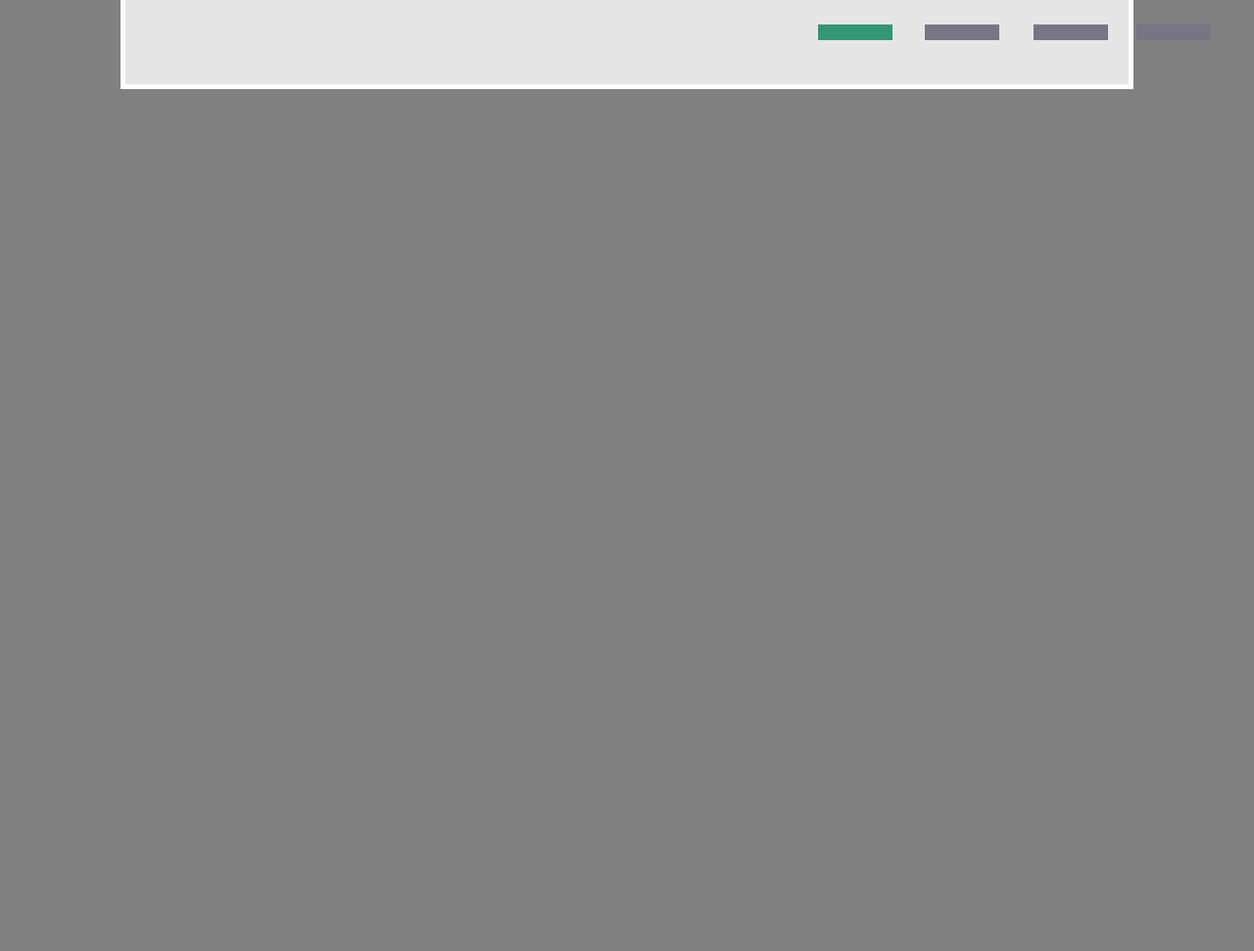
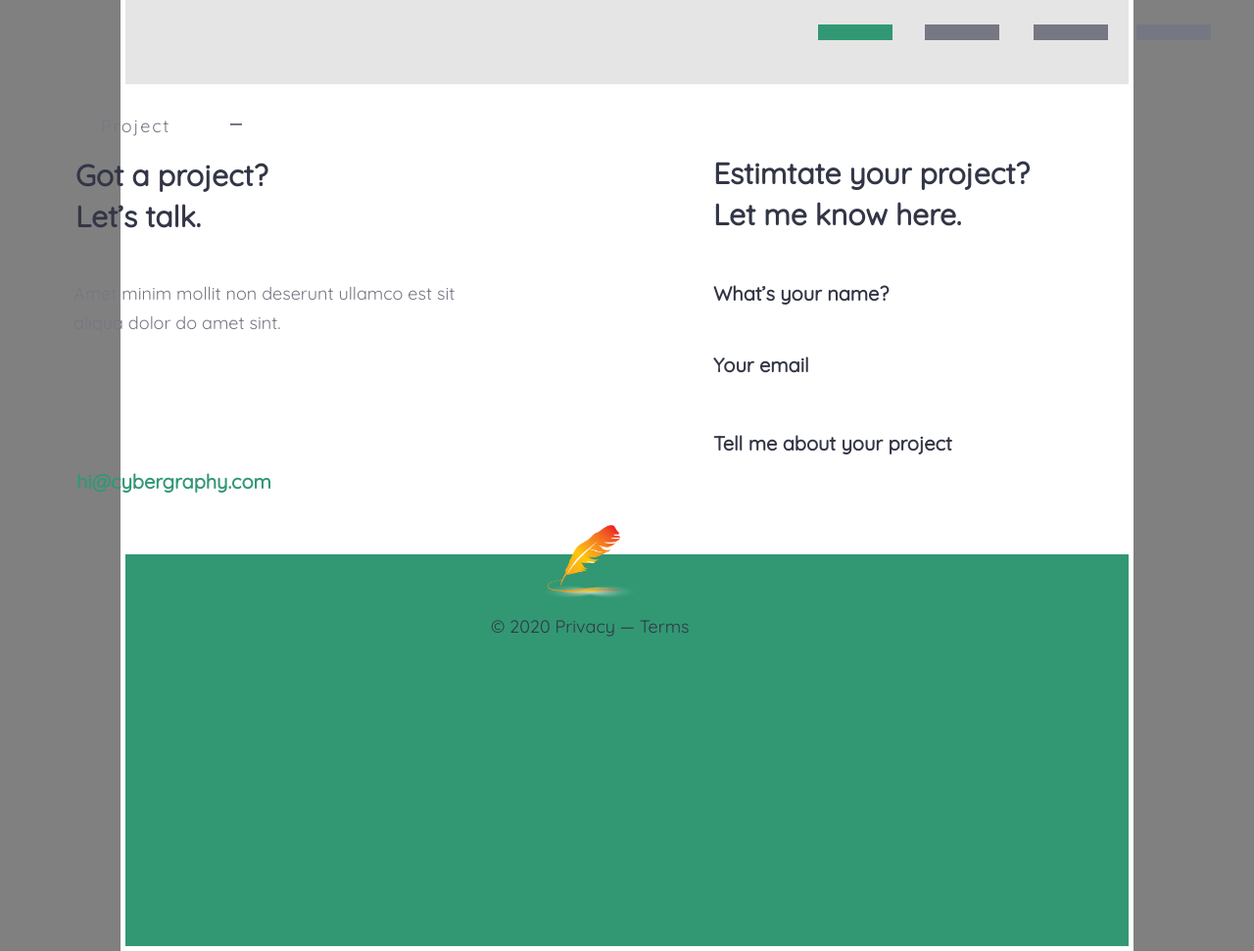
Before and after one commit to iamclement1/cybergraphy, a plain HTML site: page index.html in a window 1280 px wide. Shown: the part 2974-3945 px from the top of the page at 98% size. Before the commit the page ends 3075 px from the top, so only its background shows below. Drawn offline with Linux system fonts and the light colour scheme.

Commit message:
new content added

```diff
--- a/css/style.css
+++ b/css/style.css
@@ -783,3 +783,187 @@ h6 {
 
 	border: 8px solid #757783;
 }
+
+.card6 {
+	background-color: #fff;
+	display: flex;
+	height: 30em;
+	align-items: center;
+	justify-content: center;
+	padding: auto;
+}
+
+.card6_project {
+	background-color: #fff;
+	height: 29em;
+	width: 49%;
+	margin: 0 5px;
+}
+
+.card6_line {
+	position: absolute;
+	width: 10px;
+	height: 0px;
+	left: 235px;
+	top: 3100px;
+	border: 1px solid #757783;
+}
+
+.project_card6 {
+	position: absolute;
+	width: 73px;
+	height: 26px;
+	left: calc(50% - 73px / 2 - 500.5px);
+	top: 3090px;
+	font-family: Quicksand;
+	font-style: normal;
+	font-weight: 500;
+	font-size: 18px;
+	line-height: 140.62%;
+	/* identical to box height, or 25px */
+	letter-spacing: 0.1em;
+
+	color: #757783;
+}
+
+.card6_talk {
+	position: absolute;
+	width: 206px;
+	height: 85px;
+	left: calc(50% - 206px / 2 - 460px);
+	top: 3132px;
+	font-family: Quicksand;
+	font-style: normal;
+	font-weight: bold;
+	font-size: 30px;
+	line-height: 140.62%;
+	/* or 42px */
+	color: #333646;
+}
+
+.card6_txt {
+	position: absolute;
+	width: 394px;
+	height: 60px;
+	left: calc(50% - 394px / 2 - 368px);
+	top: 3259px;
+	font-family: Quicksand;
+	font-style: normal;
+	font-weight: 500;
+	font-size: 18px;
+	line-height: 30px;
+	/* or 167% */
+	color: #757783;
+}
+
+.card6_mail {
+	position: absolute;
+	width: 206px;
+	height: 25px;
+	left: calc(50% - 206px / 2 - 459px);
+	top: 3453px;
+	font-family: Quicksand;
+	font-style: normal;
+	font-weight: bold;
+	font-size: 20px;
+	line-height: 25px;
+	/* identical to box height */
+
+	color: #319873;
+}
+
+.card6_est {
+	background-color: #fff;
+	height: 29em;
+	width: 49%;
+}
+
+.est {
+	position: absolute;
+	width: 342px;
+	height: 85px;
+	left: calc(50% - 342px / 2 + 259px);
+	top: 3130px;
+	font-family: Quicksand;
+	font-style: normal;
+	font-weight: bold;
+	font-size: 30px;
+	line-height: 140.62%;
+	/* or 42px */
+	color: #333646;
+}
+
+.card6_name {
+	position: absolute;
+	width: 187px;
+	height: 30px;
+	left: calc(50% - 187px / 2 + 181.5px);
+	top: 3259px;
+	font-family: Quicksand;
+	font-style: normal;
+	font-weight: bold;
+	font-size: 20px;
+	line-height: 30px;
+	/* identical to box height, or 150% */
+
+	color: #333646;
+}
+
+.card6_mai {
+	position: absolute;
+	width: 103px;
+	height: 30px;
+	left: calc(50% - 103px / 2 + 139.5px);
+	top: 3332px;
+	font-family: Quicksand;
+	font-style: normal;
+	font-weight: bold;
+	font-size: 20px;
+	line-height: 30px;
+	/* identical to box height, or 150% */
+	color: #333646;
+}
+
+.tell {
+	position: absolute;
+	width: 255px;
+	height: 30px;
+	left: calc(50% - 255px / 2 + 215.5px);
+	top: 3412px;
+	font-family: Quicksand;
+	font-style: normal;
+	font-weight: bold;
+	font-size: 20px;
+	line-height: 30px;
+	/* identical to box height, or 150% */
+
+	color: #333646;
+}
+
+.card7 {
+	height: 25em;
+	width: 100%;
+	background-color: #319873;
+}
+
+.card7_logo {
+	position: absolute;
+	left: calc(50% - 86px / 2 - 46px);
+	top: 3510px;
+	align-items: center;
+	justify-content: center;
+}
+
+.copy {
+	position: absolute;
+	left: calc(50% - 86px / 2 - 96px);
+	top: 3600px;
+
+	font-family: Quicksand;
+	font-style: normal;
+	font-weight: normal;
+	font-size: 18px;
+	line-height: 150%;
+	/* identical to box height, or 27px */
+	color: #333646;
+}
--- a/index.html
+++ b/index.html
@@ -157,8 +157,27 @@
 			</div>
 
 			<div class="card6">
-				<div class="card6_project"></div>
-				<div class="card6_est"></div>
+				<div class="card6_project">
+					<div class="card6_line"></div>
+					<div class="project_card6">Project</div>
+					<div class="card6_talk">Got a project? Let’s talk.</div>
+					<div class="card6_txt">
+						Amet minim mollit non deserunt ullamco est sit aliqua dolor do amet sint.
+					</div>
+
+					<div class="card6_mail">hi@cybergraphy.com</div>
+				</div>
+				<div class="card6_est">
+					<div class="est">Estimtate your project? Let me know here.</div>
+					<div class="card6_name">What’s your name?</div>
+					<div class="card6_mai">Your email</div>
+					<div class="tell">Tell me about your project</div>
+				</div>
+			</div>
+
+			<div class="card7">
+				<div class="card7_logo"><img src="./img/logo.png" alt="" width="100px" height="75px" /></div>
+				<div class="copy">&copy; 2020 Privacy — Terms</div>
 			</div>
 		</div>
 	</body>
```
